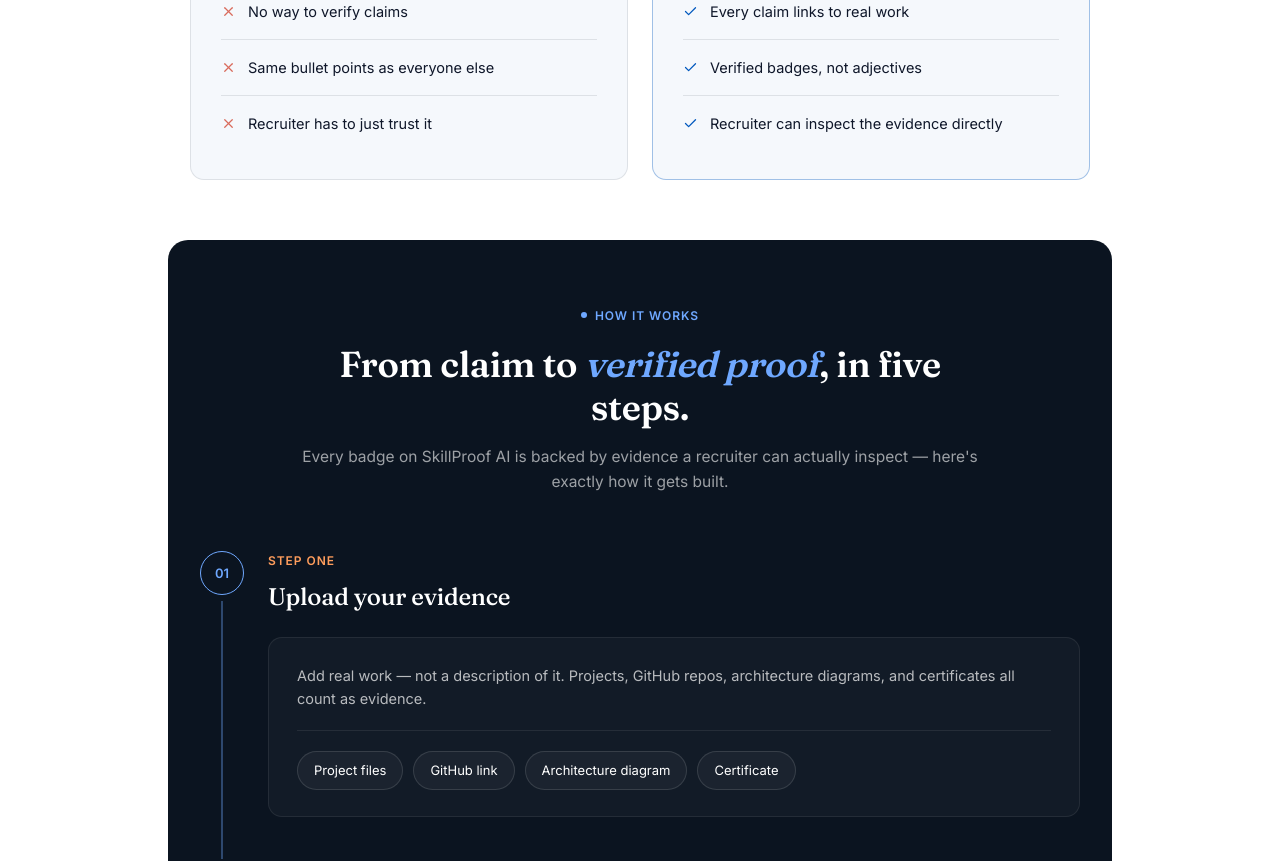
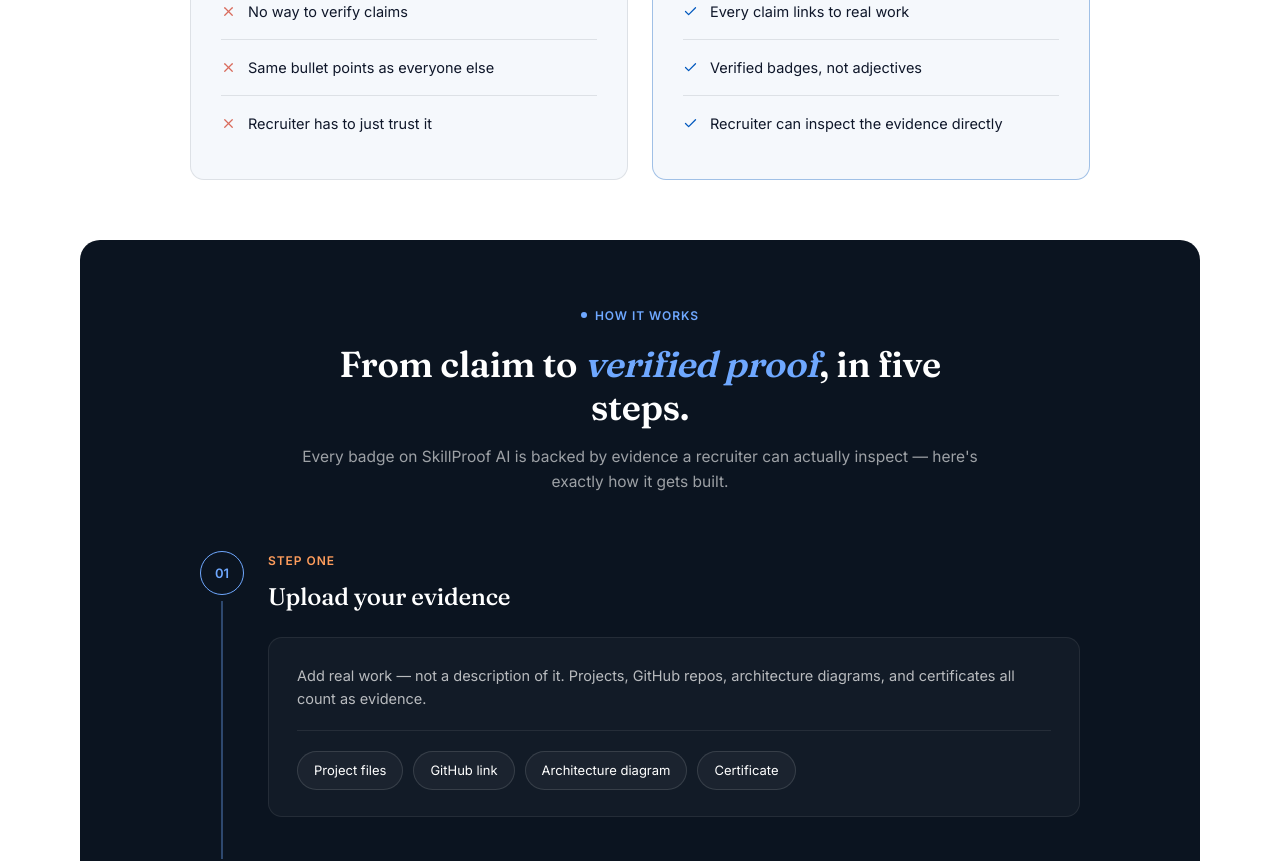
Before and after one commit to mikebishop0/skillproof_ai_frontend, a React (Vite) app: page / in a window 1280 px wide. Shown: the part 891-1752 px from the top of the page. Built offline with nearby package versions, Linux system fonts and the light colour scheme.

Commit message:
Match verification journey panel width to other sections' content width
Was shrinking to fit-content (944px); now caps at 1120px like the
hero/compare sections so all panels align edge-to-edge.

```diff
--- a/src/pages/public/howItWorksPage.css
+++ b/src/pages/public/howItWorksPage.css
@@ -279,7 +279,8 @@
 .spai-how .how-journey {
   background: #0b1420;
   color: #ffffff;
-  width: fit-content;
+  max-width: 1120px;
+  width: 100%;
   margin: auto;
   border-radius: 20px;
 }
@@ -857,7 +858,7 @@
 
 /* CTA */
 .spai-how .how-cta .cta-card {
-  background: linear-gradient(135deg, var(--spai-verified) 0%, #0b1420 100%);
+  background: #0b1420;
   border-radius: 20px;
   padding: 56px 40px;
   text-align: center;
```
